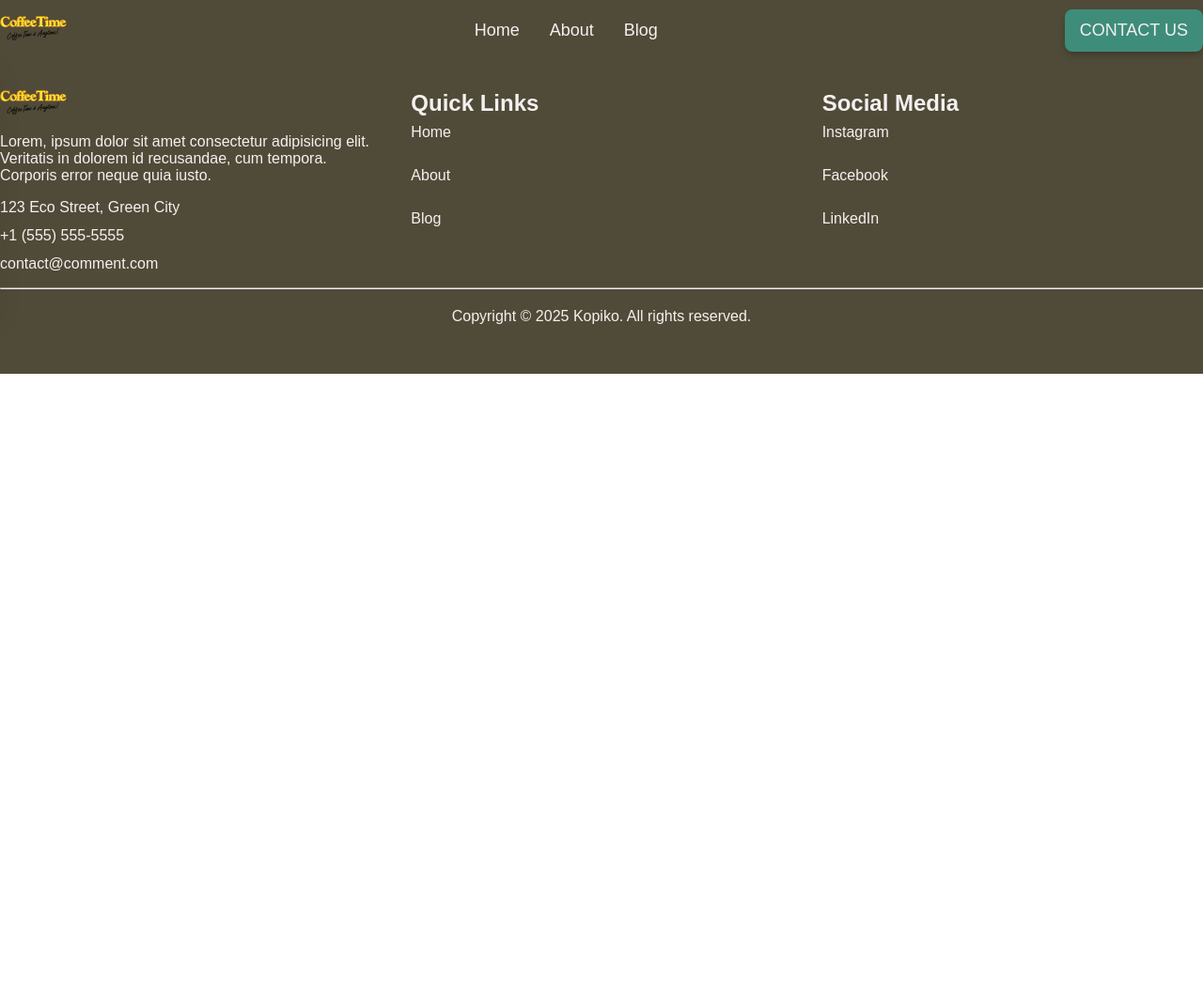
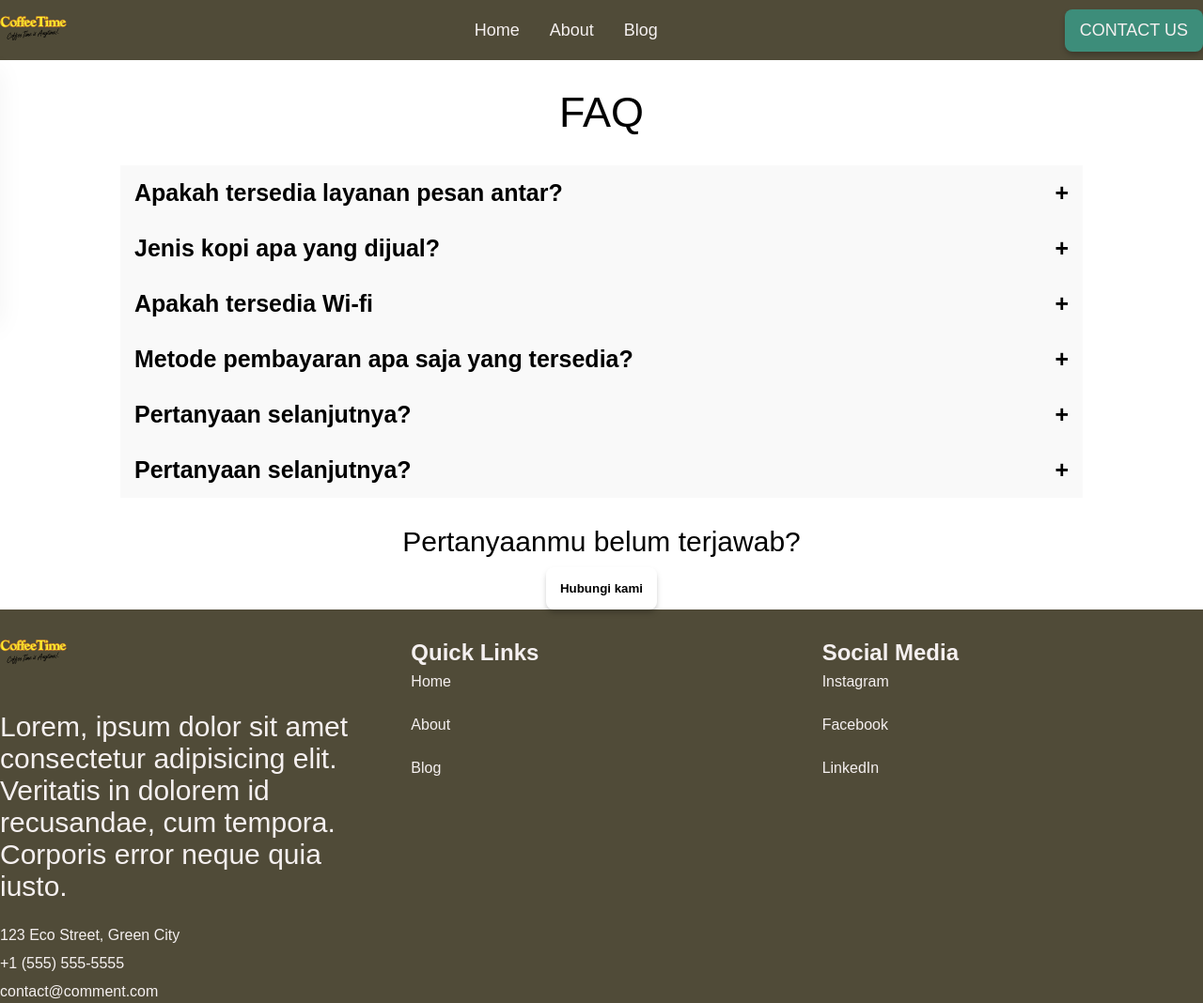
Before and after one commit to Kelompok-Magang-D/Tailwind-Project, a plain HTML site: page index.html in a window 1280 px wide. Shown: the top 1068 px of the page at 94% size. Before the commit the page ends 800 px from the top, so only its background shows below. Drawn offline with Linux system fonts and the light colour scheme.

Commit message:
nambah html, css, js FAQ

```diff
--- a/assets/css/style.css
+++ b/assets/css/style.css
@@ -144,7 +144,71 @@ header {
 }
 /* End Navbar */
 
-/*  */
+/* FAQ */
+.title {
+  font-size: 45px;
+  text-align: center;
+  padding: 30px;
+}
+.accordion {
+  width: 80%;
+  margin: 0 auto;
+}
+
+.accordion-header {
+  display: flex;
+  justify-content: space-between;
+  background: #f9f9f9;
+  padding: 15px;
+  cursor: pointer;
+  font-size: 25px;
+  font-weight: bold;
+  transition: background 0.3s ease;
+}
+
+.accordion-header:hover {
+  background: #e9e9e9;
+}
+
+.accordion-content {
+  display: none;
+  padding: 15px;
+  background: #fff;
+  font-size: 20px;
+}
+.more {
+  text-align: center;
+}
+p {
+  padding: 30px 0 10px 0;
+  font-size: 30px;
+}
+.button {
+  background: white;
+  color:black;
+  font-weight: bold;
+  padding: 15px;
+  outline-color:
+}
+.button:hover {
+  cursor: pointer;
+}
+/* Responsive adjustments */
+@media (max-width: 768px) {
+  .accordion {
+    width: 100%; /* Use the full width on small screens */
+  }
+  .accordion-header {
+    font-size: 16px; /* Adjust the font size */
+    padding: 10px;
+  }
+  .accordion-content {
+    font-size: 14px; /* Adjust font size for content */
+  }
+}
+.accordion-content.active {
+  display: block;
+}
 
 /* Footer */
 
--- a/assets/js/script.js
+++ b/assets/js/script.js
@@ -0,0 +1,31 @@
+/* FAQ */
+function toggleAccordion(element) {
+  // Select all accordion content elements
+  const allContent = document.querySelectorAll('.accordion-content');
+  const allIcons = document.querySelectorAll('.accordion-header .icon');
+
+  // Loop through all content sections and icons to close them
+  allContent.forEach(content => {
+    if (content !== element.nextElementSibling) {
+      content.classList.remove('active'); // Close other sections
+    }
+  });
+
+  allIcons.forEach(icon => {
+    if (icon !== element.querySelector('.icon')) {
+      icon.textContent = '+'; // Reset other icons
+    }
+  });
+
+  // Toggle the clicked section
+  const content = element.nextElementSibling;
+  const icon = element.querySelector('.icon');
+
+  if (content.classList.contains('active')) {
+    content.classList.remove('active'); // Close the current section
+    icon.textContent = '+';
+  } else {
+    content.classList.add('active'); // Open the current section
+    icon.textContent = '-';
+  }
+}
--- a/index.html
+++ b/index.html
@@ -42,6 +42,71 @@
 			<section id="jumbotron"></section>
 			<!-- Features -->
 			<section id="features"></section>
+			<!-- FAQ Nabila  -->
+			<section id="faq"></section>
+			<div class="title">FAQ</div>
+			<div class="accordion">
+			<div class="accordion-item">
+				<div class="accordion-header" onclick="toggleAccordion(this)">
+					<span>Apakah tersedia layanan pesan antar?</span>
+					<span class="icon">+</span>
+				</div>
+				<div class="accordion-content">
+					Ya, anda dapat memesan melalui aplikasi Gofood dan Shopeefood.
+				</div>
+			</div>
+			<div class="accordion-item">
+				<div class="accordion-header" onclick="toggleAccordion(this)">
+					<span>Jenis kopi apa yang dijual?</span>
+					<span class="icon">+</span>
+				</div>
+				<div class="accordion-content">
+					Kopi blabla.
+				</div>
+			</div>
+			<div class="accordion-item">
+				<div class="accordion-header" onclick="toggleAccordion(this)">
+					<span>Apakah tersedia Wi-fi</span>
+					<span class="icon">+</span>
+				</div>
+				<div class="accordion-content">
+					Ya, ada Wi-fi gratis.
+				</div>
+			</div>
+			<div class="accordion-item">
+				<div class="accordion-header" onclick="toggleAccordion(this)">
+					<span>Metode pembayaran apa saja yang tersedia?</span>
+					<span class="icon">+</span>
+				</div>
+				<div class="accordion-content">
+					Pembayaran dapat dilakukan secara cash, melalui kartu debit/kredit dan dompet digital.
+				</div>
+			</div>
+			<div class="accordion-item">
+				<div class="accordion-header" onclick="toggleAccordion(this)">
+					<span>Pertanyaan selanjutnya?</span>
+					<span class="icon">+</span>
+				</div>
+				<div class="accordion-content">
+					Jawaban selanjutnya.
+				</div>
+			</div>
+			<div class="accordion-item">
+				<div class="accordion-header" onclick="toggleAccordion(this)">
+					<span>Pertanyaan selanjutnya?</span>
+					<span class="icon">+</span>
+				</div>
+				<div class="accordion-content">
+				Jawaban selanjutnya.
+				</div>
+			</div>
+			<div class="more">
+				<p>Pertanyaanmu belum terjawab?</p>
+				<button class="button" type="button" name="button">Hubungi kami</button>
+			</div>
+			<!-- Repeat for other FAQ items -->
+		</div>
+		<script src="script.js"></script>
 			<!-- Footer -->
 			<footer>
 				<div class="container footer__section">
```
